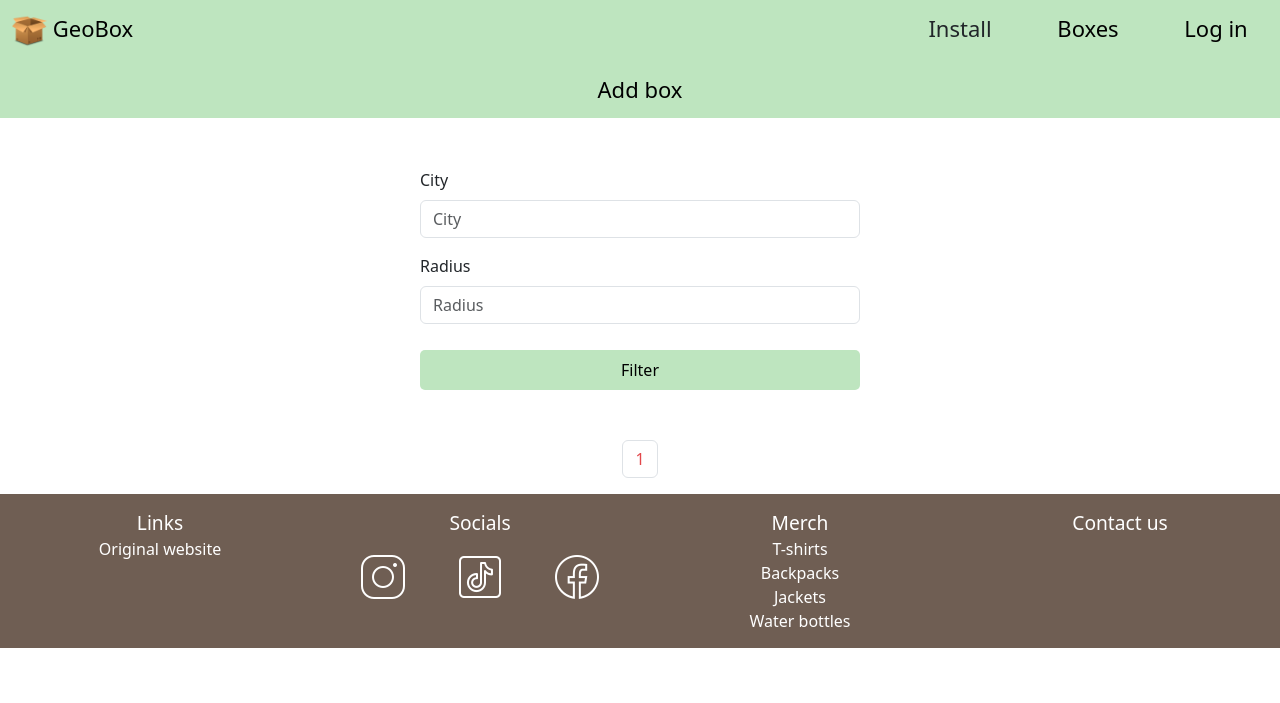
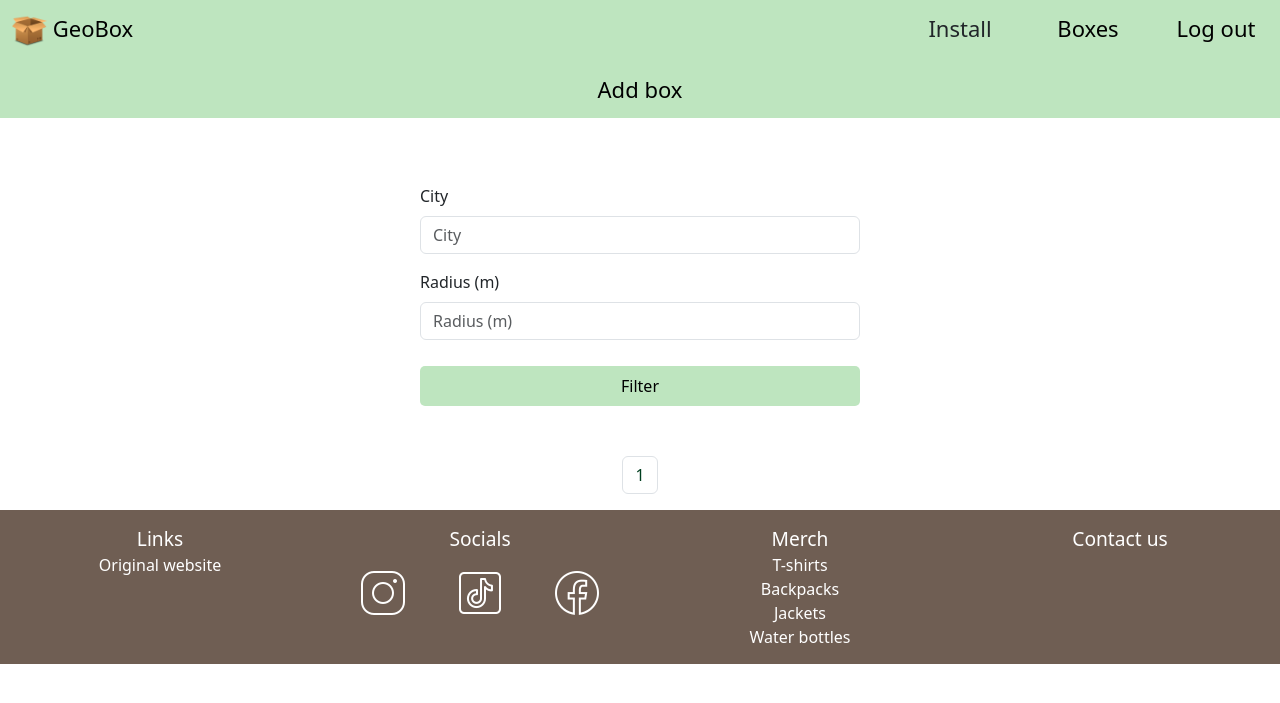
Before and after one commit to KlaudiuszSoltysik/GeoBox, a Django app: page /boxes in a window 1280 px wide. Shown: the top 703 px of the page. Run offline with Django 4.2, Linux system fonts and the light colour scheme; data that the repository does not hold is empty; some libraries are stand-ins or nearby versions.

Commit message:
14.03 work

```diff
--- a/base/forms.py
+++ b/base/forms.py
@@ -68,4 +68,4 @@ class AddBoxForm(forms.ModelForm):
 
 class FilterForm(forms.Form):
     city = forms.CharField(label="City", widget=forms.TextInput(attrs={"placeholder": "City"}))
-    radius = forms.IntegerField(label="Radius", widget=forms.NumberInput(attrs={"placeholder": "Radius"}))
+    radius = forms.IntegerField(label="Radius (m)", widget=forms.NumberInput(attrs={"placeholder": "Radius (m)"}))
--- a/base/views.py
+++ b/base/views.py
@@ -17,12 +17,11 @@ from .forms import CustomUserSignUpForm, CustomUserLogInForm, CustomUserPassword
 from .tokens import AccountActivationTokenGenerator, account_activation_token
 
 import pandas as pd
-
-user = None
+import geopy.distance
 
 
 def log_in(request):
-    global user
+    user = request.session.get("user")
 
     if request.method == "POST":
         log_in_form = CustomUserLogInForm(request.POST)
@@ -37,6 +36,7 @@ def log_in(request):
                 request.session.set_expiry(2592000)
 
             user = authenticate(username=email, password=password)
+            request.session["user"] = user
 
             if user is not None:
                 login(request, user)
@@ -51,7 +51,7 @@ def log_in(request):
 
 
 def index(request):
-    global user
+    user = request.user
 
     log_in_form = CustomUserLogInForm()
 
@@ -243,20 +243,31 @@ def set_new_password(request, uidb64, token):
 
 
 def log_out(request):
-    global user
     logout(request)
-    user = None
+    request.user = None
+
     messages.add_message(request, messages.INFO, "Now you're logged out.")
     return redirect("index")
 
 
 def boxes(request):
-    global user
+    user = request.user
 
     log_in_form = CustomUserLogInForm()
     filter_form = FilterForm()
 
-    boxes = Box.objects.all()
+    if filter := request.session.get("box_filter"):
+        boxes = Box.objects.all().filter(id__in=filter)
+        form_city = request.session.get("form_city")
+        form_radius = request.session.get("form_radius")
+
+        del request.session["box_filter"]
+        del request.session["form_city"]
+        del request.session["form_radius"]
+    else:
+        boxes = Box.objects.all()
+        form_city = ""
+        form_radius = ""
 
     paginator = Paginator(boxes, 5)
     page = request.GET.get("page")
@@ -269,6 +280,7 @@ def boxes(request):
             min = 1
         else:
             min = boxes.number - 2
+
         if boxes.number > boxes.paginator.num_pages - 2:
             max = boxes.paginator.num_pages + 1
         else:
@@ -284,7 +296,27 @@ def boxes(request):
         form = FilterForm(request.POST)
 
         if form.is_valid():
-            print(form.cleaned_data["city"])
+            cities = pd.read_csv(settings.BASE_DIR / "static/cities_db.csv", sep=";")
+
+            city = form.cleaned_data["city"]
+            radius = form.cleaned_data["radius"]
+
+            request.session["form_city"] = city
+            request.session["form_radius"] = radius
+
+            city_row = cities.loc[cities["Name"] == city.title()]
+
+            city_lat, city_lon = str(city_row["Coordinates"].iloc[0]).split(", ")
+
+            tmp_box_filter = []
+
+            for box in Box.objects.all():
+                if geopy.distance.geodesic((float(city_lat), float(city_lon)), (float(box.lat), float(box.lon))).m <= float(radius):
+                    tmp_box_filter.append(box.id)
+
+            request.session["box_filter"] = tmp_box_filter
+
+            return redirect("boxes")
 
     context = {
         "log_in_form": log_in_form,
@@ -292,6 +324,8 @@ def boxes(request):
         "user": user,
         "boxes": boxes,
         "page_numbers": page_numbers,
+        "form_city": form_city,
+        "form_radius": form_radius,
     }
 
     return render(request, "boxes.html", context)
@@ -310,7 +344,7 @@ def get_suggestions(request, input):
 
 @login_required
 def add_box(request):
-    global user
+    user = request.user
 
     log_in_form = CustomUserLogInForm()
     form = AddBoxForm()
--- a/static/scripts/boxes.js
+++ b/static/scripts/boxes.js
@@ -62,6 +62,14 @@ function deg2rad(deg) {
 
 cityField = document.getElementById("id_city");
 
+city = document.getElementById("data-storage-boxes").dataset.city;
+radius = document.getElementById("data-storage-boxes").dataset.radius;
+
+if (city && radius) {
+    cityField.value = city;
+    document.getElementById("id_radius").value = radius;
+}
+
 cityField.addEventListener("input", () => {
     if (cityField.value) {
         fetch(`get-suggestions/${cityField.value}`, {
--- a/templates/boxes.html
+++ b/templates/boxes.html
@@ -19,6 +19,7 @@
 </div>
 
 <div class="form-group sign-up-form container-fluid">
+  <p id="data-storage-boxes" data-city="{{ form_city }}" data-radius="{{ form_radius }}"></p>
   <form autocomplete="off" method="POST" action="">
     {% csrf_token %}
       {{ filter_form.city|as_crispy_field }}
@@ -48,23 +49,23 @@
 
 <ul class="pagination justify-content-center">
   {% if boxes.has_previous %}
-  <li class="page-item"><a class="page-link" href="?page=1" style="color: #406d96;">&laquo First</a></li>
-  <li class="page-item"><a class="page-link" href="?page={{ offers.previous_page_number }}"
-      style="color: #406d96;">Previous</a></li>
+  <li class="page-item"><a class="page-link" href="?page=1" style="color: #bee5bf;">&laquo First</a></li>
+  <li class="page-item"><a class="page-link" href="?page={{ boxes.previous_page_number }}"
+      style="color: #bee5bf;">Previous</a></li>
   {% endif %}
   {% for i in page_numbers %}
   {% if boxes.number == i %}
-  <li class="page-item"><a class="page-link" href="?page={{ i }}" style="color: #e2474b;">{{ i }}</a></li>
+  <li class="page-item"><a class="page-link" href="?page={{ i }}" style="color: #003e1f;">{{ i }}</a></li>
   {% elif i == '...' %}
-  <li class="page-item"><a class="page-link" style="color: #406d96;">{{ i }}</a></li>
+  <li class="page-item"><a class="page-link" style="color: #bee5bf;">{{ i }}</a></li>
   {% else %}
-  <li class="page-item"><a class="page-link" href="?page={{ i }}" style="color: #406d96;">{{ i }}</a></li>
+  <li class="page-item"><a class="page-link" href="?page={{ i }}" style="color: #bee5bf;">{{ i }}</a></li>
   {% endif %}
   {% endfor %}
   {% if boxes.has_next %}
-  <li class="page-item"><a class="page-link" href="?page={{ offers.next_page_number }}" style="color: #406d96;">Next</a>
+  <li class="page-item"><a class="page-link" href="?page={{ boxes.next_page_number }}" style="color: #bee5bf;">Next</a>
   </li>
-  <li class="page-item"><a class="page-link" href="?page={{ offers.paginator.num_pages }}" style="color: #406d96;">Last
+  <li class="page-item"><a class="page-link" href="?page={{ boxes.paginator.num_pages }}" style="color: #bee5bf;">Last
       &raquo</a>
   </li>
   {% endif %}
```
